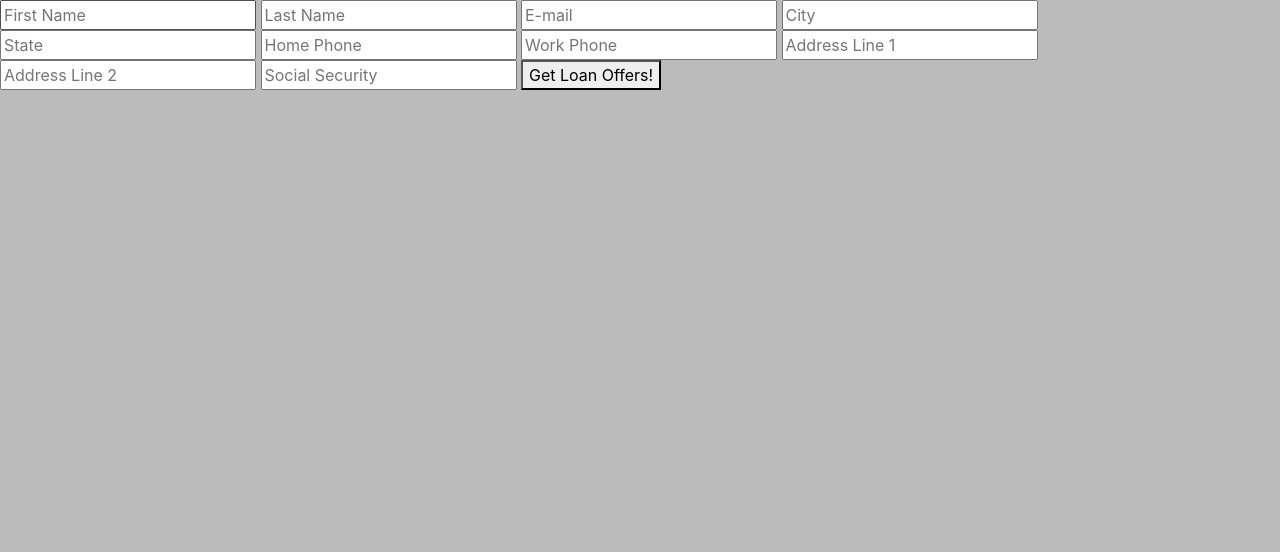
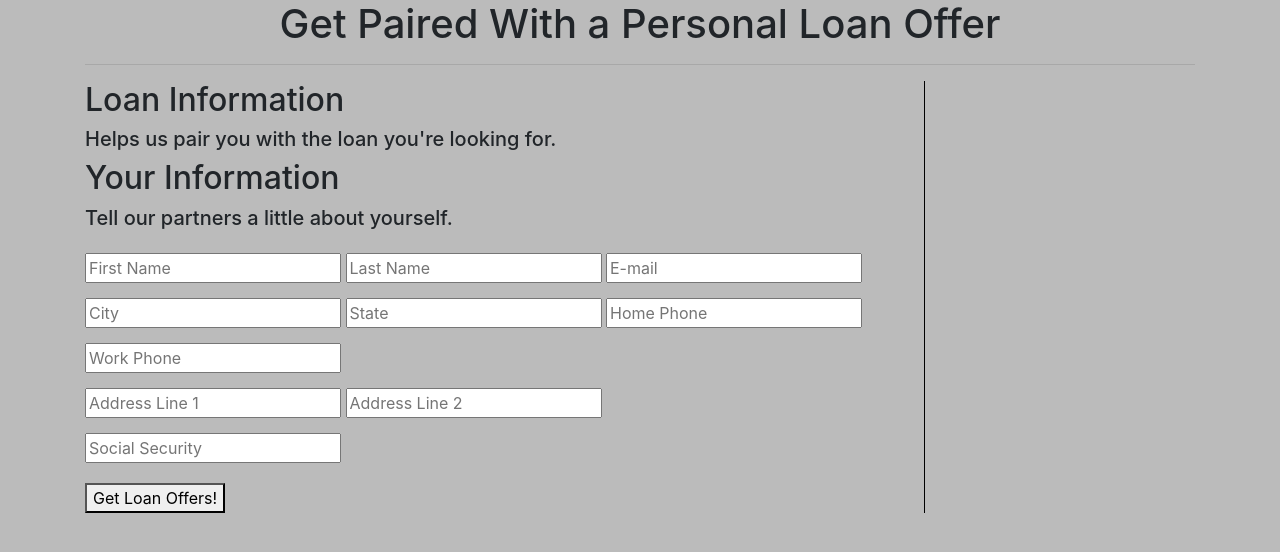
Before and after one commit to sjullieb/even-api, a website built with webpack: page src/index.html in a window 1280 px wide. Built offline with nearby package versions, Linux system fonts and the light colour scheme.

Commit message:
reformat form

```diff
--- a/src/index.html
+++ b/src/index.html
@@ -4,19 +4,41 @@
     <title>EVEN API for a personal loan offer</title>
   </head>
   <body>
+    <div class="container">
+      <div class="header">
+        <h1>Get Paired With a Personal Loan Offer</h1>
+        <hr>
+      </div>
+      <div class="row">
+        <div class="col-md-9" id="formCol">
           <form id="inForm">
+            <div>
+              <h2>Loan Information</h2>
+              <h5>Helps us pair you with the loan you're looking for.</h5>
+            </div>
+            <div>
+              <h2>Your Information</h2>
+              <h5>Tell our partners a little about yourself.</h5>
               <input id="firstName" name="firstName" placeholder="First Name" type="text">
               <input id="lastName" name="lastName" placeholder="Last Name" type="text">
-      <input id="email" name="email" placeholder="E-mail" type="text">
+              <input id="email" name="email" placeholder="E-mail" type="text"><br>
               <input id="city" name="city" placeholder="City" type="text">
               <input id="state" name="state" placeholder="State" type="text">
               <input id="primaryPhone" name="primaryPhone" placeholder="Home Phone" type="text">
-      <input id="workPhone" name="workPhone" placeholder="Work Phone" type="text">
+              <input id="workPhone" name="workPhone" placeholder="Work Phone" type="text"><br>
               <input id="address1" name="address1" placeholder="Address Line 1" type="text">
-      <input id="address2" name="address2" placeholder="Address Line 2" type="text">
+              <input id="address2" name="address2" placeholder="Address Line 2" type="text"><br>
               <input id="ssn" name="ssn" placeholder="Social Security" type="text">
+            </div>
+
             <button type="submit">Get Loan Offers!</button>
 
           </form>
+        </div>
+        <div class="col-md-3">
+
+        </div>
+      </div>
+    </div>
   </body>
 </html>
--- a/src/styles.css
+++ b/src/styles.css
@@ -1,3 +1,19 @@
 body {
   background-color: #BBBBBB;
 }
+
+input {
+  margin-top: 15px;
+}
+
+button {
+  margin-top: 20px;
+}
+
+.header {
+  text-align: center;
+}
+
+#formCol {
+  border-right: 1px solid black;
+}
```
Lines whose indentation alone changed are shown as unchanged.
